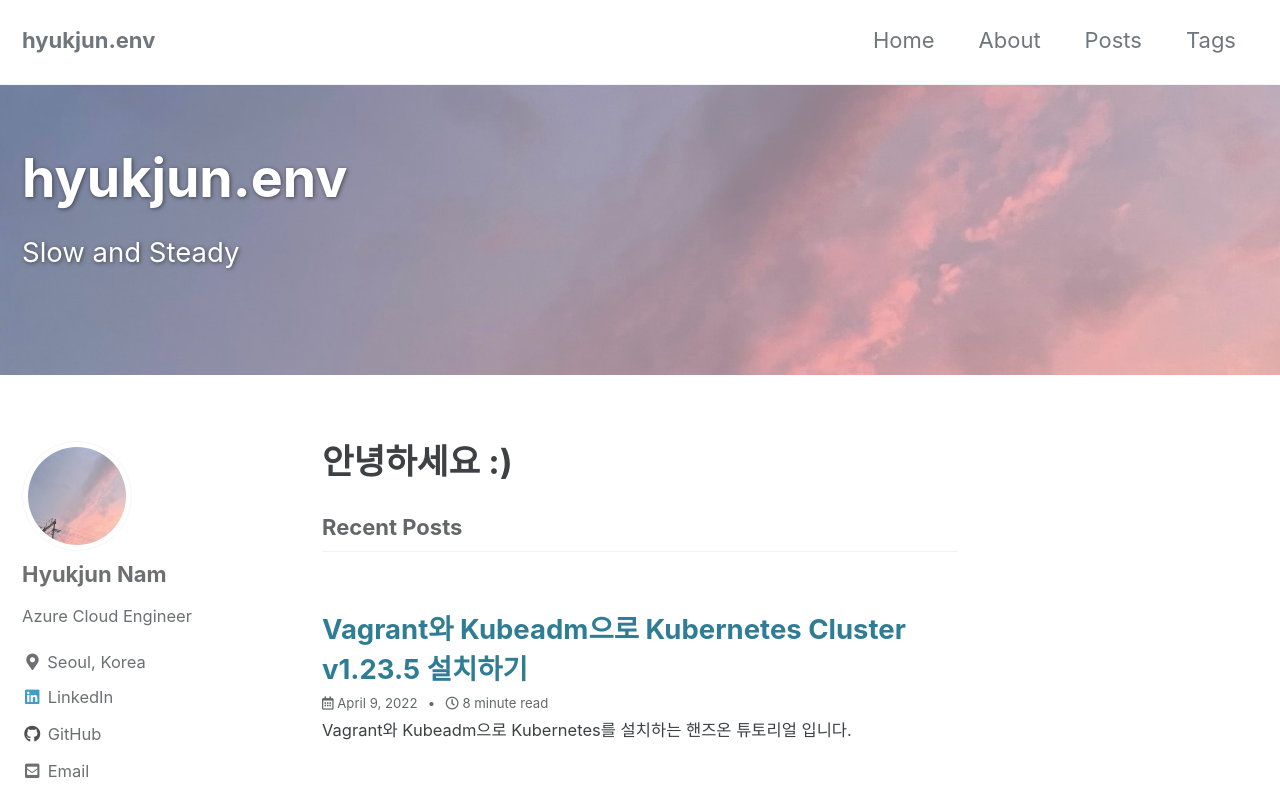
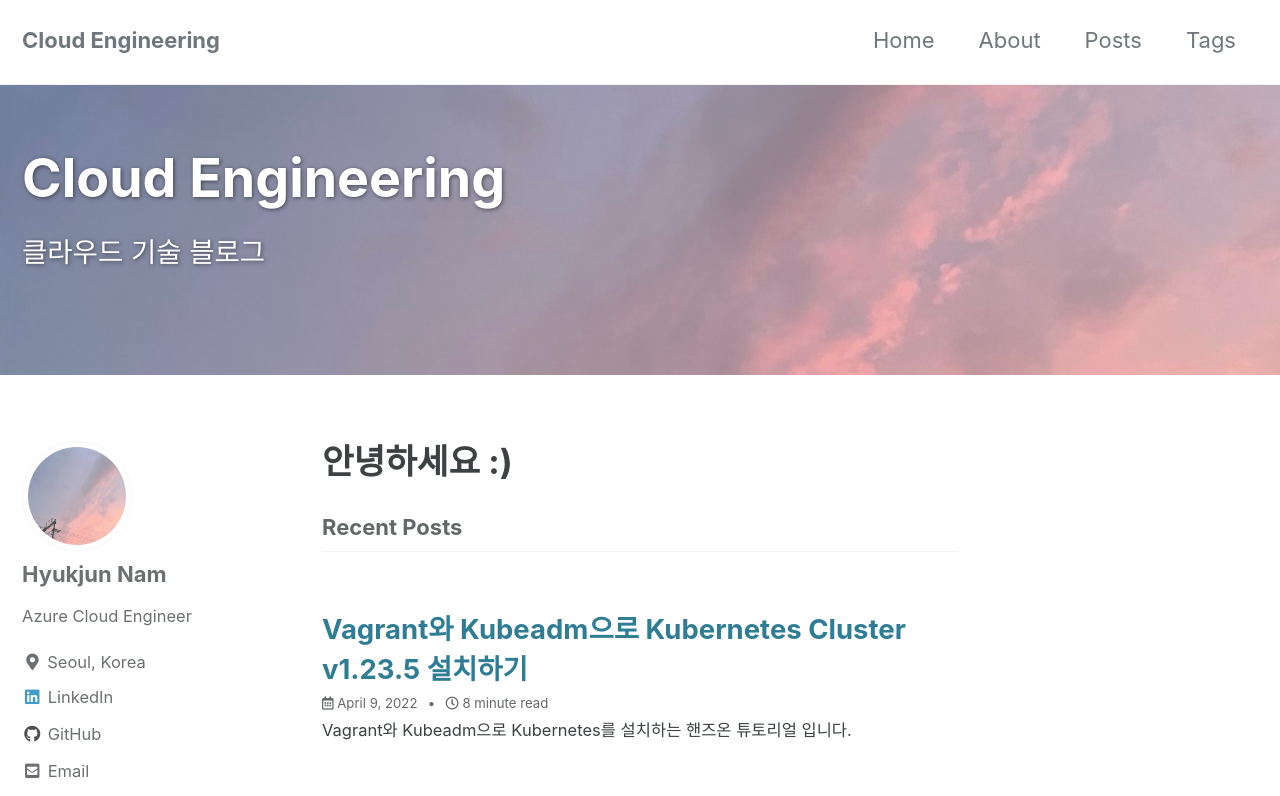
Before and after one commit to hyukjuns/hyukjuns.github.io.jekyll.backup, a Jekyll site: the page built from index.html, in a window 1280 px wide and 900 px high, cut to the strip 104-900 px from the top of the window. Built offline with Jekyll 4.4.1, drawn with Linux system fonts in a browser that asks for light colours; cached includes are drawn as plain includes; the list of posts is cut into pages by our own code.

```diff
--- a/_config.yml
+++ b/_config.yml
@@ -16,7 +16,7 @@
 
 # Site Settings
 locale                   : "ko-kr"
-title                    : "hyukjun.env"
+title                    : "Cloud Engineering"
 title_separator          : "-"
 subtitle                 :  # site tagline that appears below site title in masthead
 name                     : "Hyukjun Nam"
--- a/index.html
+++ b/index.html
@@ -4,6 +4,6 @@
 header:
   overlay_image: "assets/images/avatar.jpeg"
   image_description: "testimage"
-excerpt: "Slow and Steady"
+excerpt: "클라우드 기술 블로그"
 ---
 <h1> 안녕하세요 :) </h1>
```
